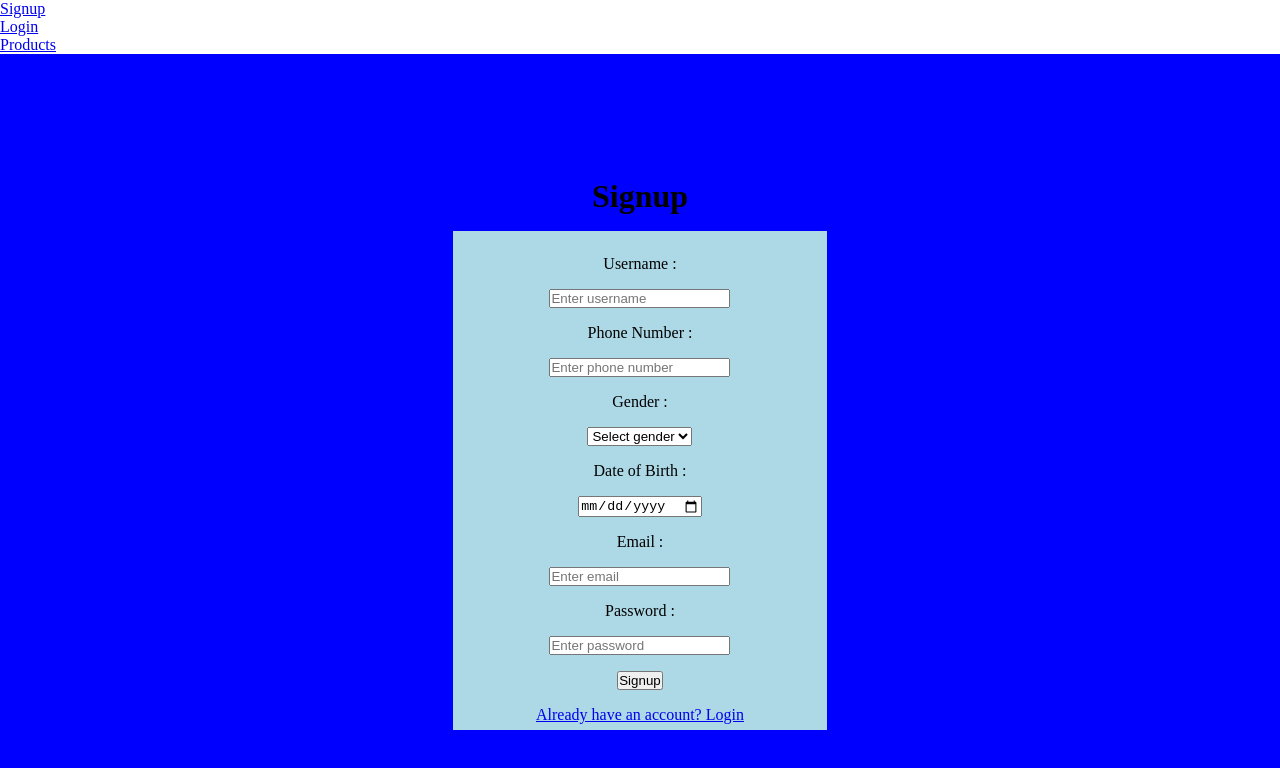
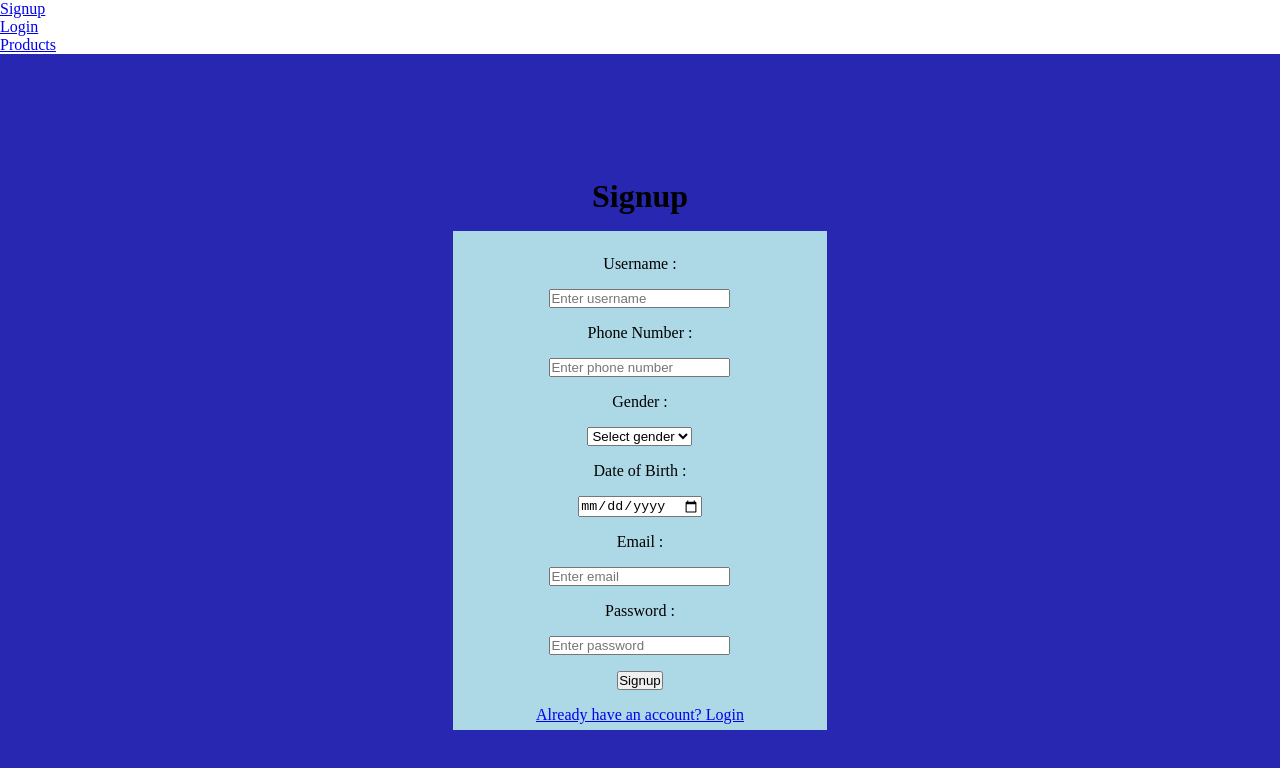
Before and after one commit to BVenkateshwaran/Signup-Login-React, a React (Vite) app: page /signup in a window 1280 px wide. Shown: the top 768 px of the page. Built offline with nearby package versions, Linux system fonts and the light colour scheme.

Commit message:
signup div colour changed

```diff
--- a/src/App.css
+++ b/src/App.css
@@ -1,6 +1,6 @@
 .signup
 {
-    background-color: blue;
+    background-color: rgb(39, 39, 177);
     height: 100vh;
     display: flex;
     flex-direction: column;
```
